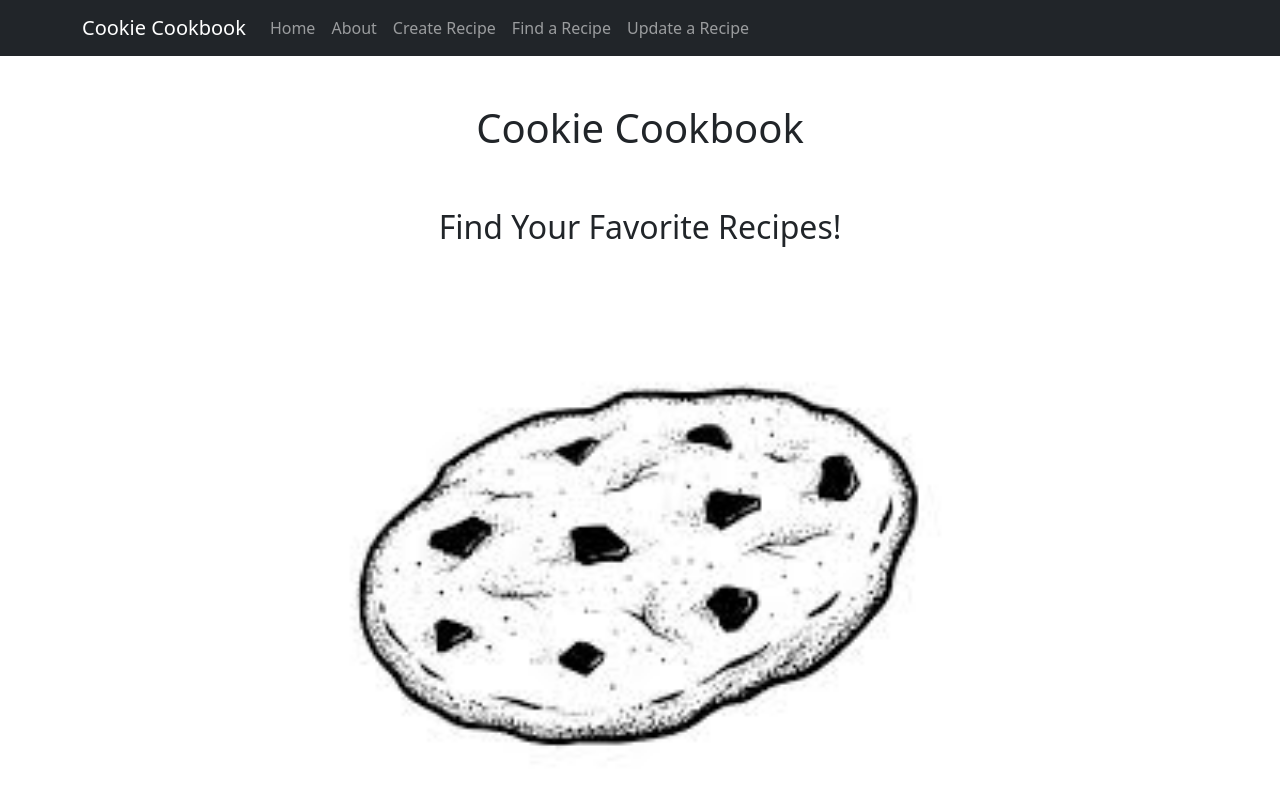
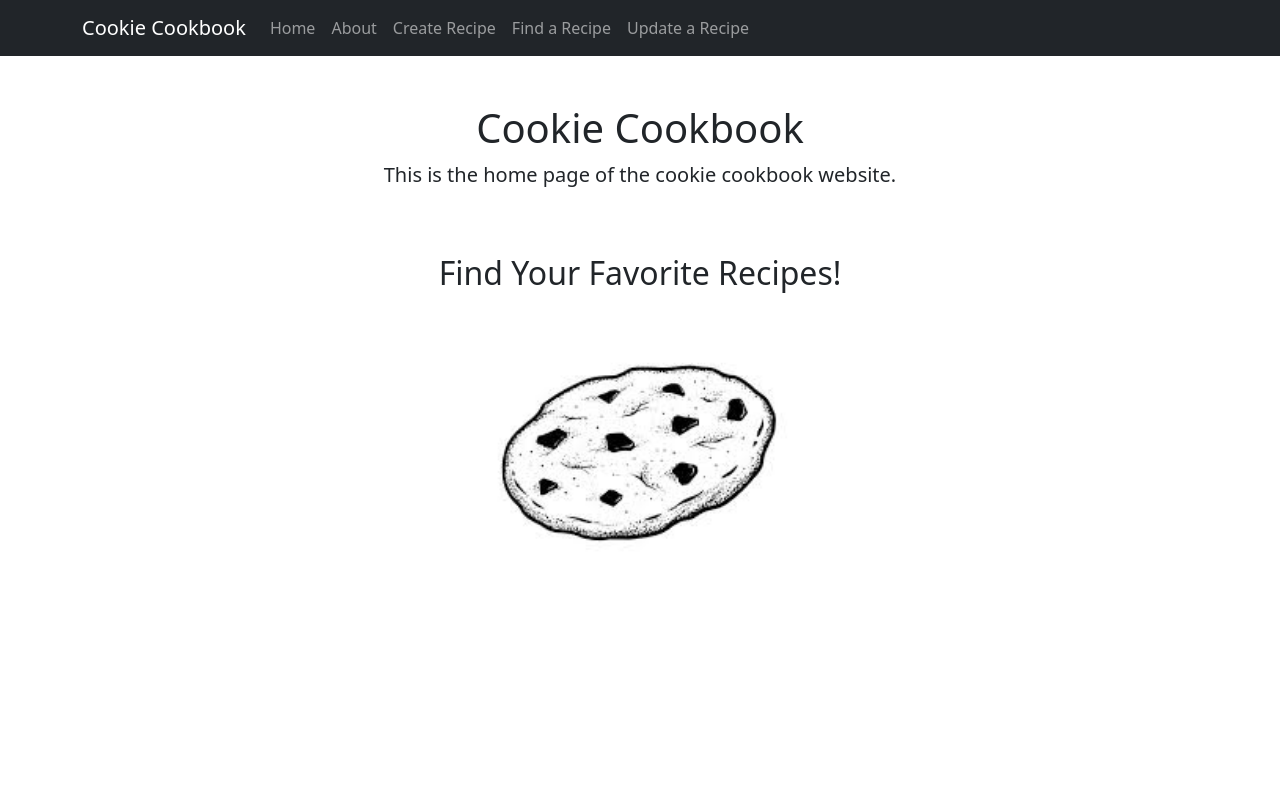
Before and after one commit to meiragoldstone/cookies, a React (Create React App) app in the folder cookie-cookbook-app/: page / in a window 1280 px wide. Shown: the top 788 px of the page. Built offline with nearby package versions, Linux system fonts and the light colour scheme.

Commit message:
new merge try

```diff
--- a/cookie-cookbook-app/src/Pages/Home.jsx
+++ b/cookie-cookbook-app/src/Pages/Home.jsx
@@ -4,6 +4,7 @@ import Container from 'react-bootstrap/Container';
 import Row from 'react-bootstrap/Row';
 import Col from 'react-bootstrap/Col';
 import Image from 'react-bootstrap/Image';
+
 
 const Home = () => {
 
@@ -12,10 +13,15 @@ const Home = () => {
     return (
         <Container>
             <h1 className="text-center mt-5">Cookie Cookbook</h1>
+            <p className="lead text-center">
+                This is the home page of the cookie cookbook website.
+            </p>
             <Row className="justify-content-center">
                 <Col xs={12} className="text-center">
                     <h2 className="mt-5">Find Your Favorite Recipes!</h2>
-                    <Col><Image src = {image1} alt = "cookie.jpg" className = "img-fluid" width = "75%" height = "40%"/></Col>
+                </Col>
+                <Col xs={12} md={6} className="text-center">
+                <Col><Image src = {image1} alt = "cookie.jpg" className = "img-fluid" width = "75%" height = "40%"/></Col>
                 </Col>
             </Row>
         </Container>
```
